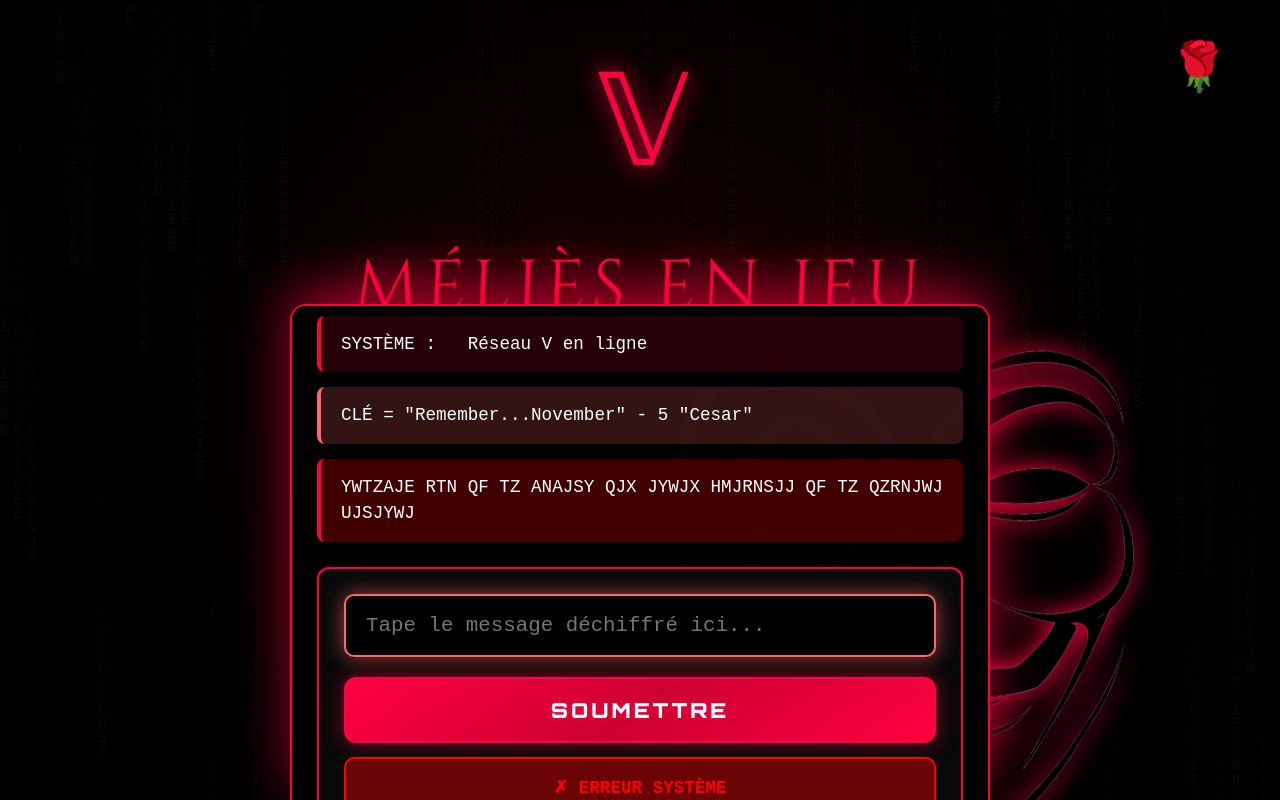
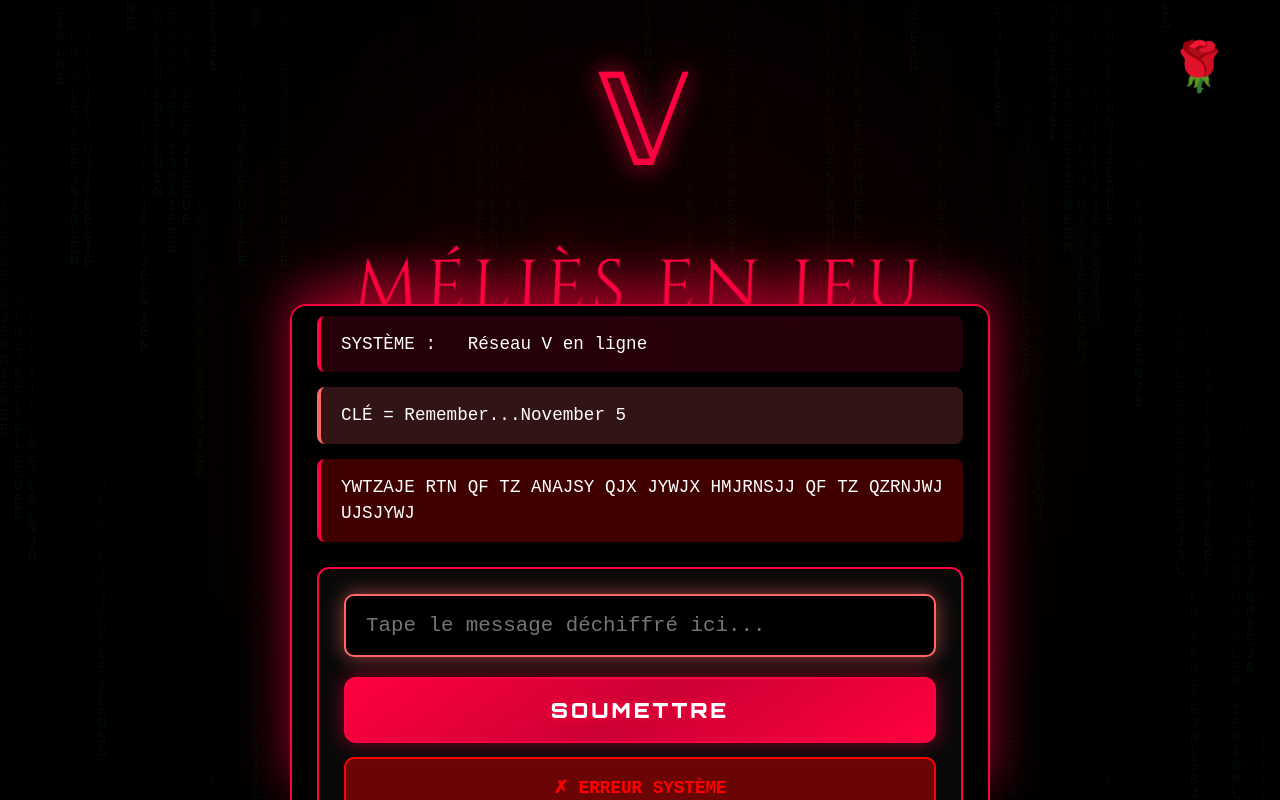
Before and after one commit to daarkrain/meliesweb, a plain HTML site: page index.html in a window 1280 px wide. Both pictures are taken after a click on the button "SOUMETTRE". Drawn offline with Linux system fonts and the light colour scheme.

Commit message:
Update index.html

```diff
--- a/index.html
+++ b/index.html
@@ -19,9 +19,7 @@
   <!-- Rose + V + MASK -->
   <div class="rose" id="rose">🌹</div>
   <div class="v-glitch" id="vMain">𝕍</div>
-  <div class="v-mask" id="vMask">
-    <img src="mask.png" alt="Masque V">
-  </div>
+  <img class="v-mask" id="vMask" src="mask.png" alt="Masque V" width="45" height="45">
 
   <!-- Message Méliès -->
   <div class="message-glitch-container" id="messageContainer">
@@ -36,7 +34,7 @@
         SYSTÈME : <span class="blink">_</span> Réseau V en ligne
       </div>
       <div class="code-line message-indice">
-        CLÉ  = "Remember...November" - 5 "Cesar"
+        CLÉ = Remember...November 5
       </div>
       <div class="code-line code-message-important">
         YWTZAJE RTN QF TZ ANAJSY QJX JYWJX HMJRNSJJ QF TZ QZRNJWJ UJSJYWJ
```
